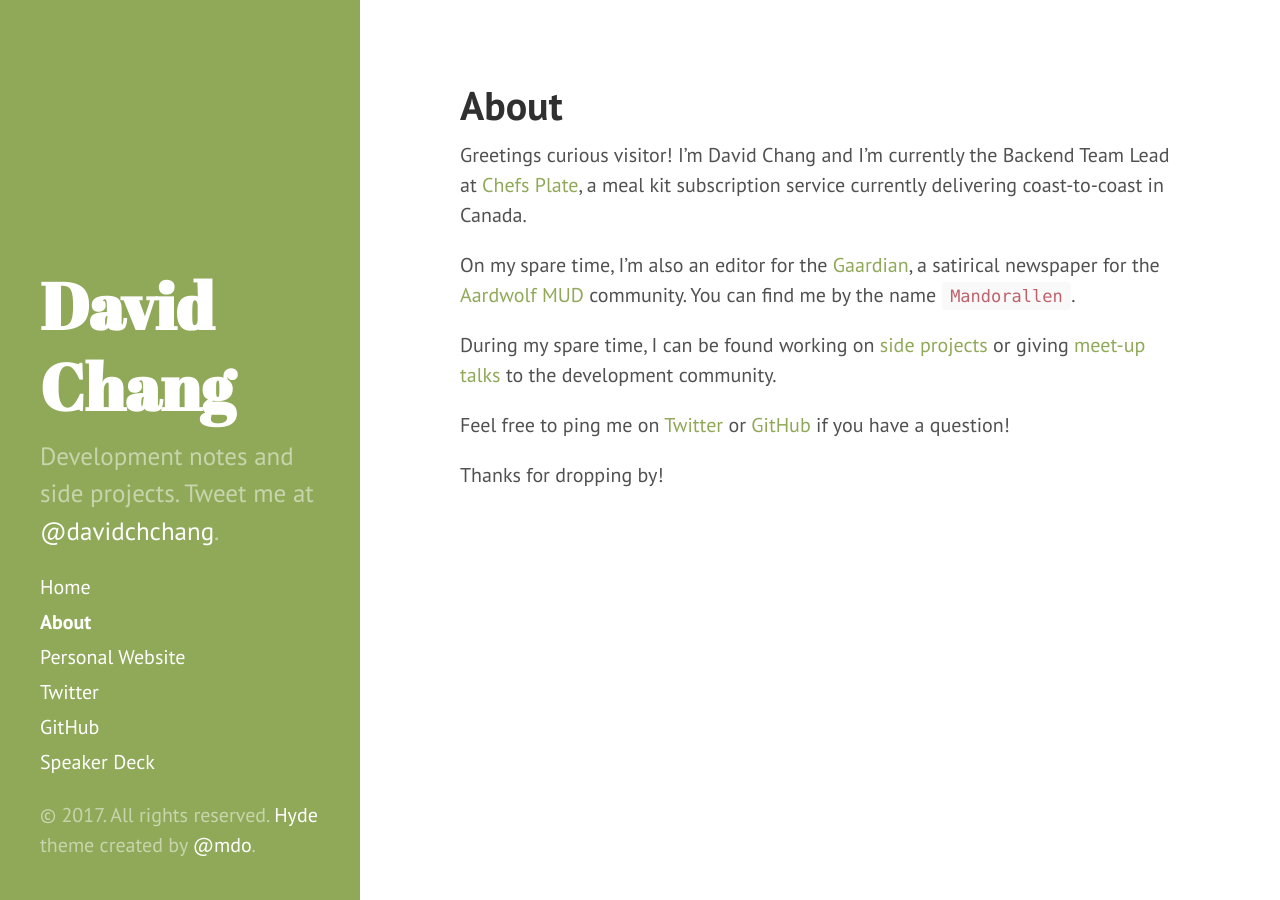
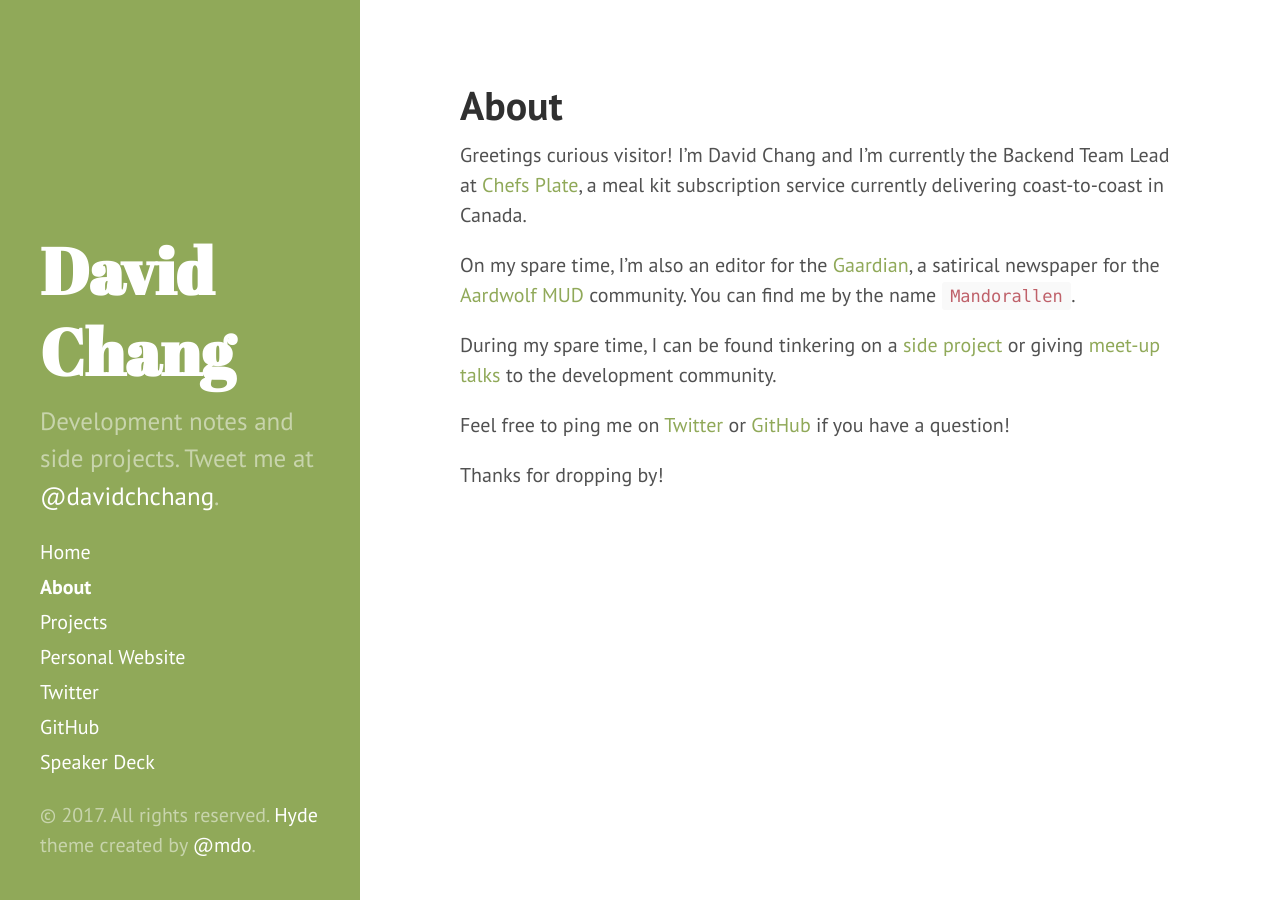
Before and after one commit to davidchchang/davidchchang.github.io, a Jekyll site: the page built from about.md, in a window 1280 px wide. Built offline with Jekyll 4.4.1, drawn with Linux system fonts in a browser that asks for light colours.

Commit message:
Add projects section

```diff
--- a/about.md
+++ b/about.md
@@ -5,9 +5,9 @@ title: About
 
 Greetings curious visitor! I'm David Chang and I'm currently the Backend Team Lead at <a href="https://chefsplate.com" target="_blank">Chefs Plate</a>, a meal kit subscription service currently delivering coast-to-coast in Canada.
 
-On my spare time, I'm also an editor for the <a href="http://www.gaardian.com" target="_blank">Gaardian</a>, a satirical newspaper for the <a href="http://www.aardwolf.com">Aardwolf MUD</a> community. You can find me by the name `Mandorallen`.
+On my spare time, I'm also an editor for the [Gaardian](http://www.gaardian.com), a satirical newspaper for the [Aardwolf MUD](http://www.aardwolf.com) community. You can find me by the name `Mandorallen`.
 
-During my spare time, I can be found working on [side projects](/projects) or giving [meet-up talks](https://speakerdeck.com/davidchchang) to the development community.
+During my spare time, I can be found tinkering on a [side project](/projects) or giving [meet-up talks](https://speakerdeck.com/davidchchang) to the development community.
 
 Feel free to ping me on [Twitter](https://twitter.com/davidchchang) or [GitHub](https://github.com/davidchchang) if you have a question!
 
```
Also changed, not shown: projects.md (added, +16 -0 lines), public/images/hk-mahjong-app.png (added), public/images/trickle_screenshot.png (added).
